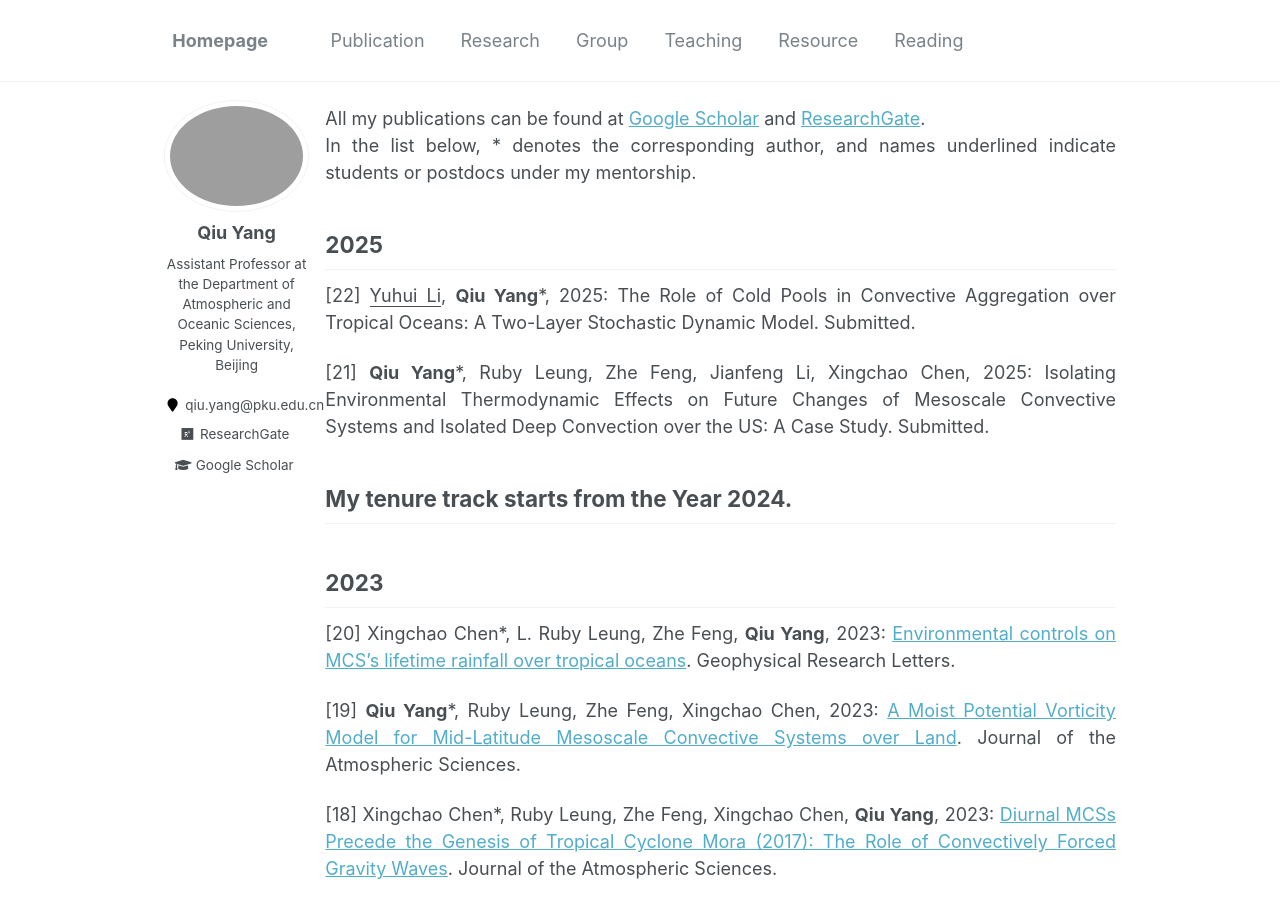
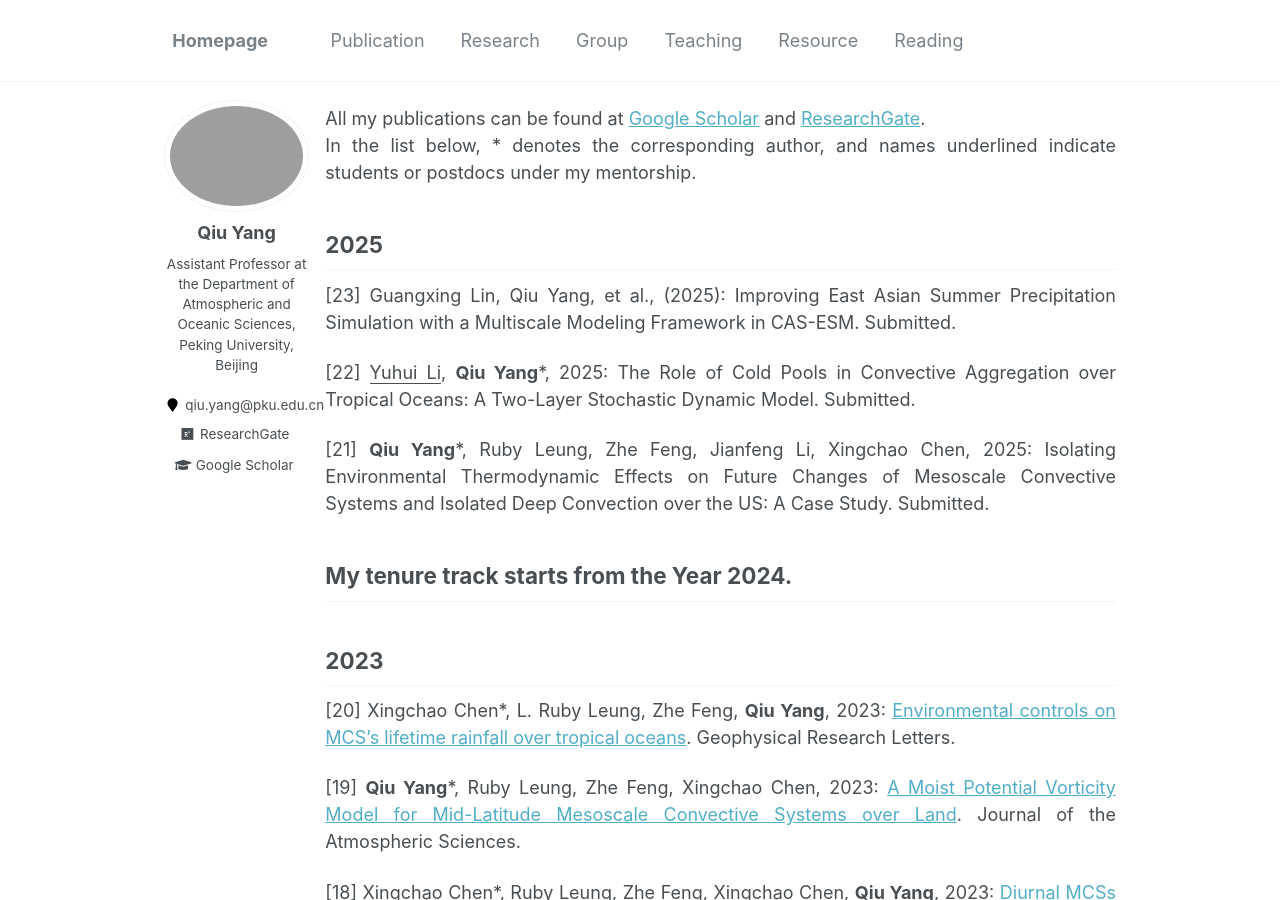
Before and after one commit to qiuyang50/qiuyang50.github.io, a Jekyll site: the page built from _pages/publication.md, in a window 1280 px wide and 900 px high. Built offline with Jekyll 4.4.1, drawn with Linux system fonts in a browser that asks for light colours.

Commit message:
Update publication.md

```diff
--- a/_pages/publication.md
+++ b/_pages/publication.md
@@ -9,6 +9,8 @@ In the list below, * denotes the corresponding author, and names underlined indi
 
 2025
 -
+[23] Guangxing Lin, Qiu Yang, et al., (2025): Improving East Asian Summer Precipitation Simulation with a Multiscale Modeling Framework in CAS-ESM. Submitted.
+
 [22] <ins>Yuhui Li</ins>, **Qiu Yang***, 2025: The Role of Cold Pools in Convective Aggregation over Tropical Oceans: A Two-Layer Stochastic Dynamic Model. Submitted.
 
 [21] **Qiu Yang***, Ruby Leung, Zhe Feng, Jianfeng Li, Xingchao Chen, 2025: Isolating Environmental Thermodynamic Effects on Future Changes of Mesoscale Convective Systems and Isolated Deep Convection over the US: A Case Study. Submitted.
```
